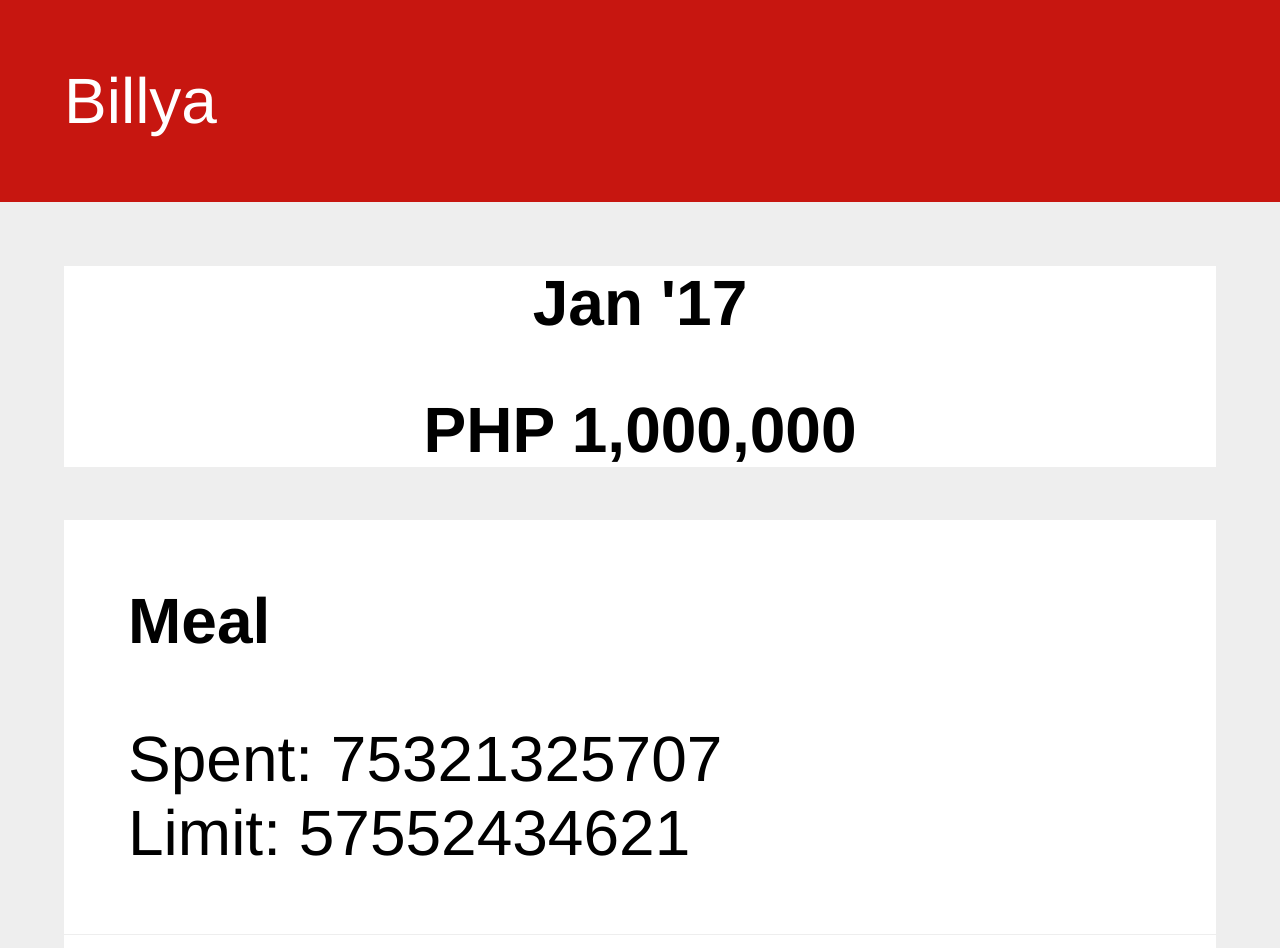
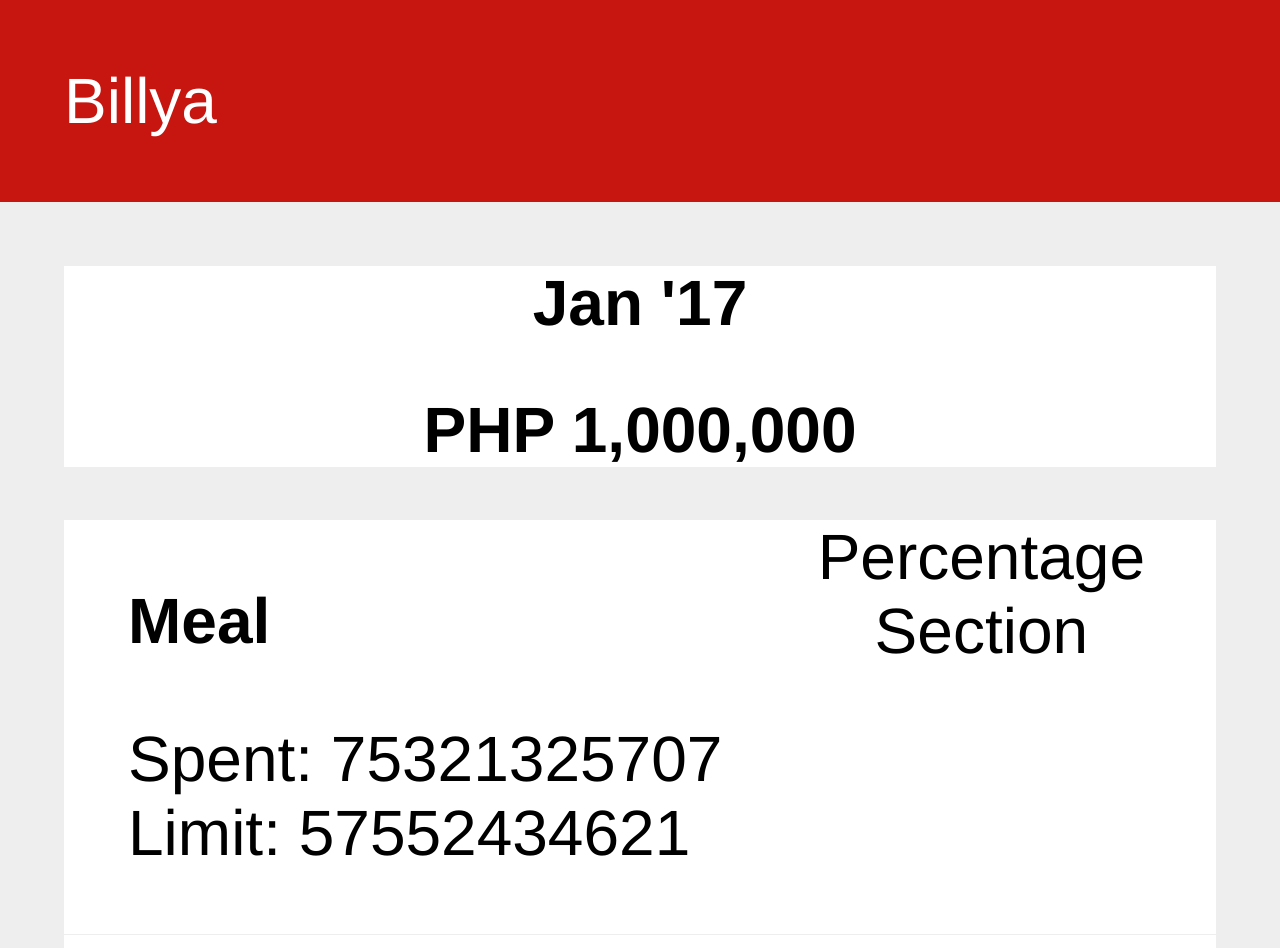
Before and after one commit to jrojoo/billya, a Vue app: page /#/ in a window 1280 px wide. Shown: the top 948 px of the page. Built offline with nearby package versions, Linux system fonts and the light colour scheme.

Commit message:
added percentage section

```diff
--- a/src/components/GoalItem.vue
+++ b/src/components/GoalItem.vue
@@ -1,9 +1,14 @@
 <template>
-  <section class="goal-item">
-    <h2 class="goal-name">{{ item.name }}</h2>
-    <div><span>Spent: {{ item.spent }}</span></div>
-    <div><span>Limit: {{ item.limit }}</span></div>
-  </section>
+  <div class="grid-container">
+    <section class="goal-item">
+      <h2 class="goal-name">{{ item.name }}</h2>
+      <div><span>Spent: {{ item.spent }}</span></div>
+      <div><span>Limit: {{ item.limit }}</span></div>
+    </section>
+    <section class="percentage">
+      Percentage Section
+    </section>
+  </div>
 </template>
 
 <script>
@@ -18,16 +23,28 @@
 </script>
 
 <style scoped lang="scss">
-  .goal-item {
+  .grid-container {
+    background: white;
     margin-bottom: 1px;
     padding: 0 1rem 1rem;
 
-    background: white;
+    display: grid;
+    grid-template-columns: repeat(3, 1fr);
+    grid-template-areas: "detail detail percentage";
+  }
+
+  .goal-item {
+
     text-align: left;
+    grid-area: detail;
   }
 
   .goal-name {
     margin: 0;
     padding: 1rem 0;
   }
+
+  .percentage {
+    grid-area: percentage;
+  }
 </style>
```
